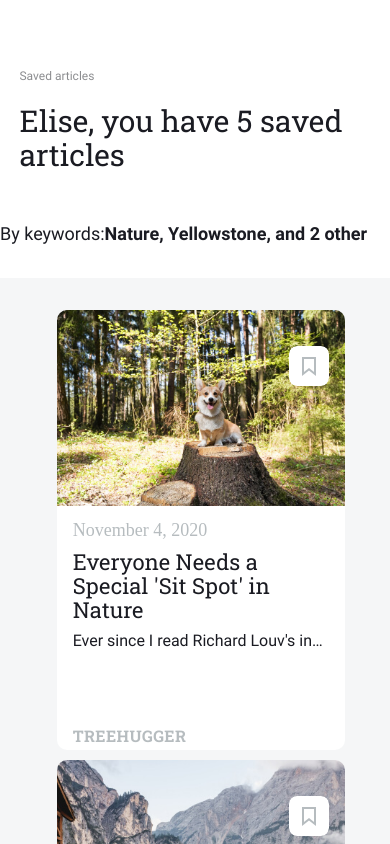
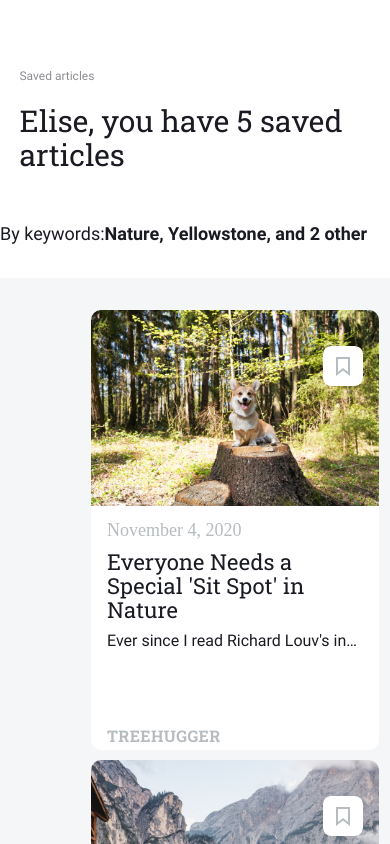
Before and after one commit to NatalieShamir/news-explorer-frontend, a React (Create React App) app: page /saved-news in a window 390 px wide. Shown: the top 844 px of the page. Built offline with nearby package versions, Linux system fonts and the light colour scheme.

Commit message:
add margin to card in max-width 960px media query

```diff
--- a/src/components/SavedNews/SavedNews.css
+++ b/src/components/SavedNews/SavedNews.css
@@ -67,9 +67,14 @@
   }
 
   .saved-news__card-list {
+    width: 100%;
     margin: 0;
     padding: 32px 40px;
     column-gap: 8px;
+  }
+
+  .card {
+    margin: auto;
   }
 }
 
```
